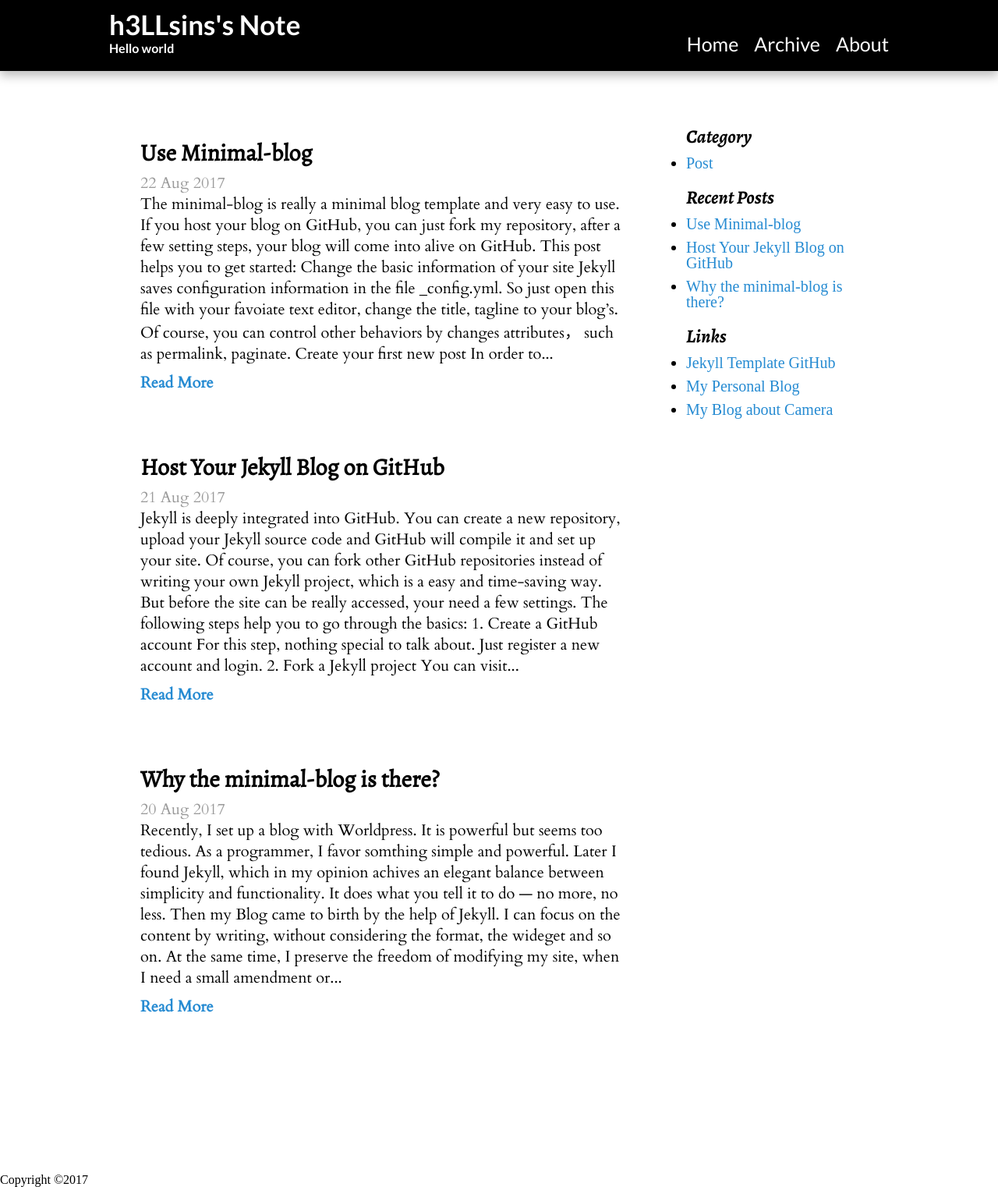
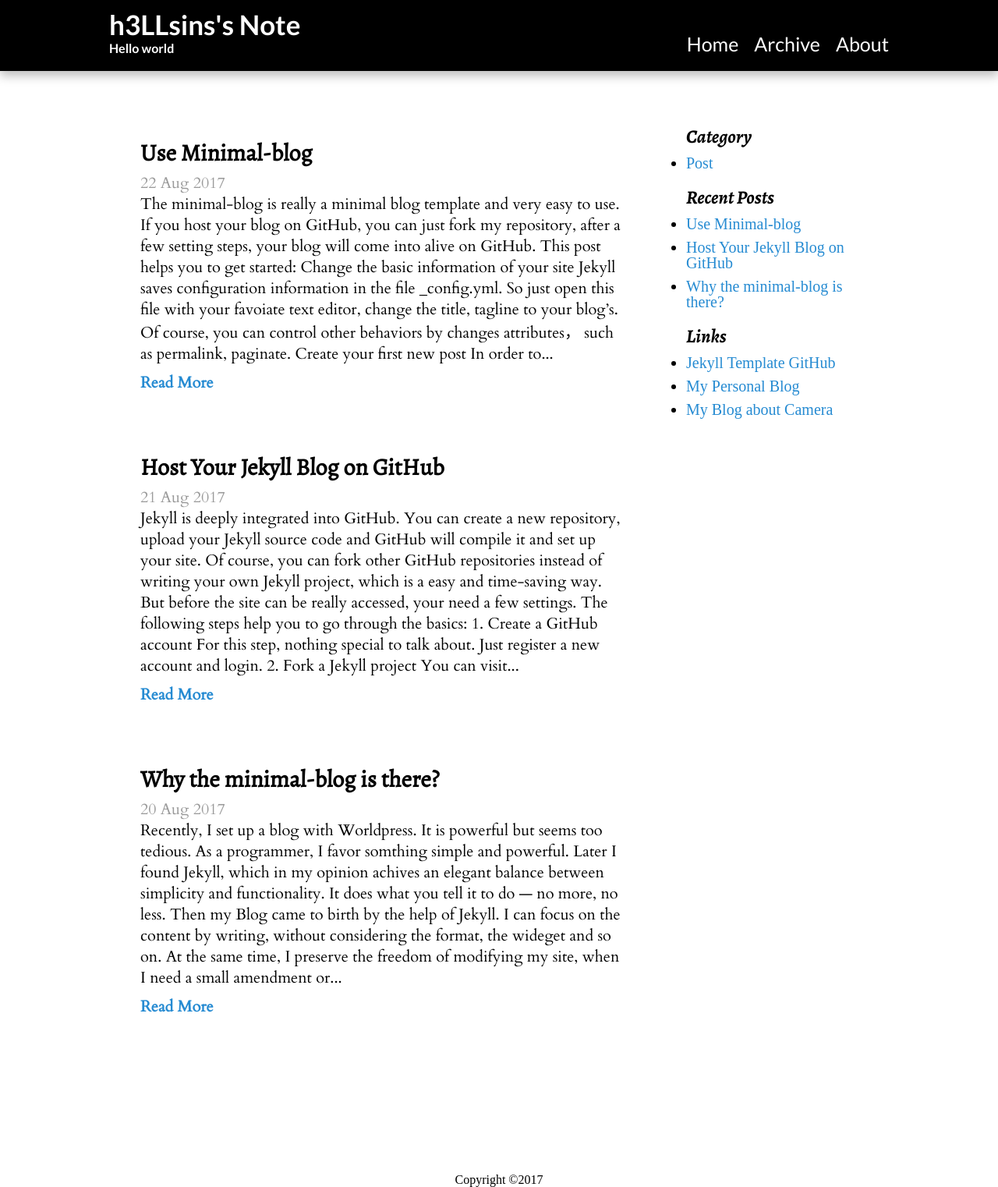
Before and after one commit to h3LLsins/h3LLsins.github.io, a Jekyll site: the page built from index.html, in a window 1280 px wide. Shown: the whole page at 78% size. Built offline with Jekyll 4.4.1, drawn with Linux system fonts in a browser that asks for light colours; some web fonts are replaced; the list of posts is cut into pages by our own code.

Commit message:
Update some files

```diff
--- a/_includes/page-footer.html
+++ b/_includes/page-footer.html
@@ -1,3 +1,4 @@
-<div class = "footer">
+<!-- <div class = "footer">
 	Copyright &copy;2017 <a href="" target="_blank"></a><br>
-</div>
+</div> -->
+<footer style="text-align: center;">Copyright &copy;2017</footer>
```
